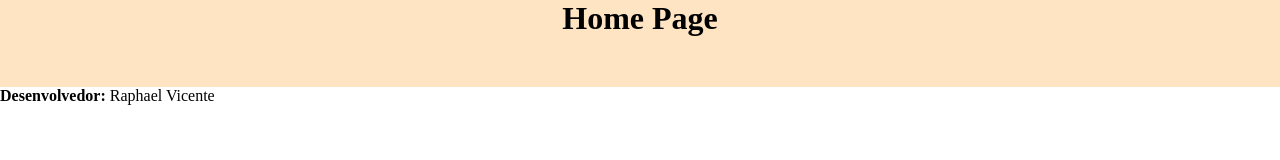
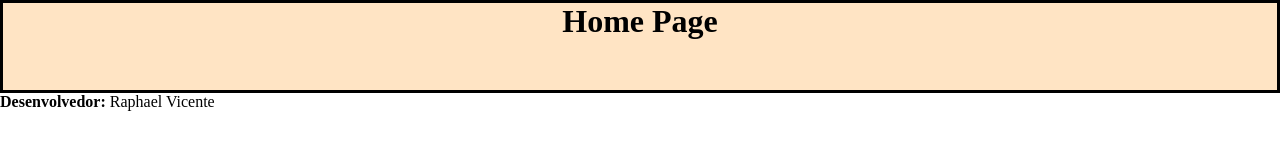
Before and after one commit to vicenteraphael/Empresa-Y, a plain HTML site: page index.html in a window 1280 px wide. Drawn offline with Linux system fonts and the light colour scheme.

Commit message:
changes on homepage

```diff
--- a/index.html
+++ b/index.html
@@ -7,9 +7,10 @@
     <title>Home Page</title>
     <style>
         .header {
+            border: solid;
             display: flex;
             justify-content: center;
-            align-items: center;
+            align-content: center;
             background-color: bisque;
             padding-bottom: 50px;
         }
@@ -21,7 +22,7 @@
 </head>
 <body>
     <div class="header">
-        <h1><center>Home Page</center></h1>
+        <h1>Home Page</h1>
     </div>
     <p><b>Desenvolvedor:</b> Raphael Vicente</p>
 </body>
```
